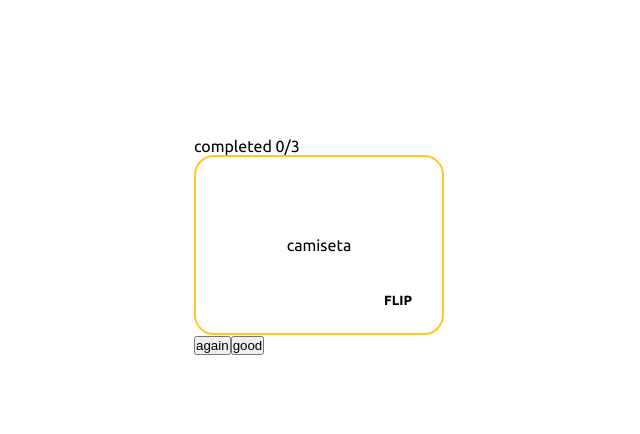
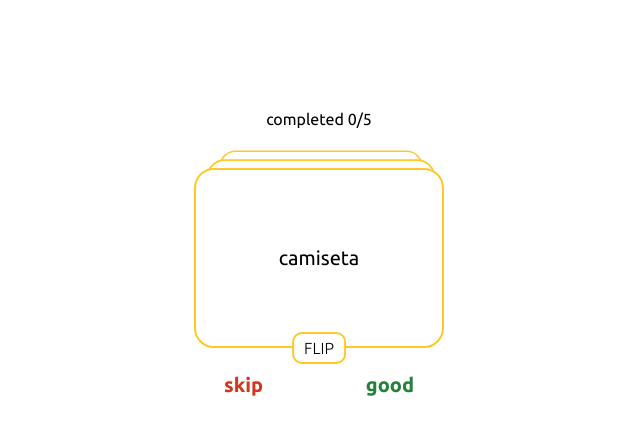
Before and after one commit to lisekesil/flashcards, a React (Create React App) app: page / in a window 1280 px wide. Shown: the part 154-588 px from the top of the page, without its empty margins (321-961 px from the left). Built offline with nearby package versions, Linux system fonts and the light colour scheme.

Commit message:
improve animation and add checking if finished

```diff
--- a/src/App.js
+++ b/src/App.js
@@ -1,10 +1,12 @@
-import Flashcards from './Flashcards';
+import Flashcards from './components/Flashcards';
+import Navbar from './components/Navbar';
 
 function App() {
     return (
         <div className="App">
             <h1 className="logo">Flashcards</h1>
             <Flashcards />
+            <Navbar />
         </div>
     );
 }
--- a/src/Flashcards.css
+++ /dev/null
@@ -1,82 +0,0 @@
-.content {
-    position: absolute;
-    top: 50%;
-    left: 50%;
-    transform: translate(-50%, -50%);
-}
-
-/* .card-container {
-    width: 320px;
-    height: 200px;
-    background: none;
-} */
-
-.card {
-    position: relative;
-    /*
-
-    top: 0;
-    left: 0; */
-    width: 250px;
-    height: 180px;
-    background: none;
-    /* width: 100%;
-    height: 100%; */
-    border-radius: 10px;
-    transform-style: preserve-3d;
-    transition: all 0.5s ease;
-}
-
-.card__flip {
-    transform: rotateX(180deg);
-}
-
-.card__flip-btn {
-    position: absolute;
-    bottom: 20px;
-    right: 20px;
-    padding: 5px 10px;
-    background: transparent;
-    font-family: inherit;
-    font-weight: 700;
-    border: none;
-    cursor: pointer;
-}
-
-.card__front {
-    position: absolute;
-    top: 0;
-    left: 0;
-    width: 100%;
-    height: 100%;
-
-    display: flex;
-    justify-content: center;
-    align-items: center;
-
-    backface-visibility: hidden;
-    overflow: hidden;
-    border: 2px solid #ffc728;
-    border-radius: 20px;
-    color: #000;
-}
-
-.card__back {
-    position: absolute;
-    top: 0;
-    left: 0;
-    width: 100%;
-    height: 100%;
-
-    display: flex;
-    justify-content: center;
-    align-items: center;
-
-    backface-visibility: hidden;
-    overflow: hidden;
-    background: #ffc728;
-    color: #000;
-    border: 2px solid #f0f0f0;
-    border-radius: 20px;
-    transform: rotateX(180deg);
-}
--- a/src/Flashcards.js
+++ /dev/null
@@ -1,92 +0,0 @@
-import { useState } from 'react';
-import './Flashcards.css';
-
-const flashcards = [
-    {
-        id: 1,
-        question: 'camiseta',
-        answer: 'koszulka',
-    },
-    {
-        id: 2,
-        question: 'lavar',
-        answer: 'myć',
-    },
-    {
-        id: 3,
-        question: 'limpiar',
-        answer: 'sprzątać',
-    },
-];
-
-const Flashcards = () => {
-    const [currentCard, setCurrentCard] = useState(0);
-    const [completed, setCompleted] = useState(0);
-    const [deck, setDeck] = useState(flashcards);
-
-    const handleShowAnswer = (e) => {
-        //e.target.parentElement.firstChild.innerHTML = answer;
-        // e.target.parentElement.childNodes[0].classList.toggle('hide');
-        // e.target.parentElement.childNodes[1].classList.toggle('hide');
-        e.target.parentElement.parentElement.classList.toggle('card__flip');
-    };
-
-    const handleGoodClick = () => {
-        document.querySelector('.card').classList.remove('card__flip');
-
-        const newDeck = [...deck];
-        newDeck.splice(currentCard, 1);
-
-        // setCurrentCard(currentCard + 1);
-        setCompleted(completed + 1);
-        setDeck(newDeck);
-    };
-
-    const handleAgainClick = () => {
-        document.querySelector('.card').classList.remove('card__flip');
-
-        const newDeck = [...deck];
-        newDeck.push(deck[currentCard]);
-        newDeck.splice(currentCard, 1);
-        console.log(newDeck);
-        //setCurrentCard(currentCard + 1);
-        setDeck(newDeck);
-    };
-
-    return (
-        <div className="content">
-            <p>
-                completed {completed}/{flashcards.length}
-            </p>
-            {deck[currentCard] && (
-                // <div className="card-container">
-                <div className="card">
-                    <div className="card__front">
-                        <p>{deck[currentCard].question}</p>
-                        <button className="card__flip-btn" onClick={(e) => handleShowAnswer(e)}>
-                            FLIP
-                        </button>
-                    </div>
-                    <div className="card__back">
-                        <p>{deck[currentCard].answer}</p>
-                        <button className="card__flip-btn" onClick={(e) => handleShowAnswer(e)}>
-                            FLIP
-                        </button>
-                    </div>
-                </div>
-                // </div>
-            )}
-            {/* {flashcards.map((f) => (
-                <div key={f.id}>
-                    <p>{f.question}</p>
-                    <p className="hide">{f.answer}</p>
-                    <button onClick={(e) => handleShowAnswer(e)}>show answer</button>
-                </div>
-            ))} */}
-            <button onClick={handleAgainClick}>again</button>
-            <button onClick={handleGoodClick}>good</button>
-        </div>
-    );
-};
-
-export default Flashcards;
--- /dev/null
+++ b/src/components/Flashcard.css
@@ -0,0 +1,90 @@
+.card-container {
+    position: relative;
+    width: 250px;
+    height: 180px;
+}
+
+.card-container::after,
+.card-container::before {
+    position: absolute;
+    content: '';
+    overflow: hidden;
+    width: 100%;
+    height: 100%;
+    border: 2px solid #ffc728;
+    border-radius: 20px;
+    background-color: #fff;
+}
+
+.card-container::before {
+    top: -10%;
+    transform: scale(0.9);
+    z-index: -99;
+}
+.card-container::after {
+    top: -20%;
+    transform: scale(0.8);
+    z-index: -999;
+}
+
+.card {
+    position: relative;
+
+    width: 100%;
+    height: 100%;
+    background: none;
+    border-radius: 10px;
+    transform-style: preserve-3d;
+    transition: all 0.5s ease;
+}
+
+.card__flip {
+    transform: rotateX(180deg);
+}
+
+.card__flip-btn {
+    position: absolute;
+    bottom: -16px;
+    left: 50%;
+    transform: translateX(-50%);
+    padding: 5px 10px;
+    background: #fff;
+    font-size: 16px;
+    font-family: inherit;
+    font-weight: 300;
+    border: 2px solid #ffc728;
+    border-radius: 10px;
+    cursor: pointer;
+    outline: none;
+}
+
+.card__front,
+.card__back {
+    position: absolute;
+    top: 0;
+    left: 0;
+    width: 100%;
+    height: 100%;
+
+    display: flex;
+    justify-content: center;
+    align-items: center;
+
+    backface-visibility: hidden;
+    overflow: hidden;
+    border-radius: 20px;
+    color: #000;
+    font-size: 20px;
+    padding: 20px;
+}
+
+.card__front {
+    background-color: #fff;
+    border: 2px solid #ffc728;
+}
+
+.card__back {
+    background: #ffc728;
+    border: 2px solid #f0f0f0;
+    transform: rotateX(180deg);
+}
--- /dev/null
+++ b/src/components/Flashcard.js
@@ -0,0 +1,25 @@
+import './Flashcard.css';
+
+const Flashcard = ({ card, handleFlipCard }) => {
+    return (
+        <div>
+            {card && (
+                <div className="card-container">
+                    <div className="card">
+                        <div className="card__front">
+                            <p>{card.question}</p>
+                        </div>
+                        <div className="card__back">
+                            <p className="answer">{card.answer}</p>
+                        </div>
+                    </div>
+                    <button className="card__flip-btn" onClick={handleFlipCard}>
+                        FLIP
+                    </button>
+                </div>
+            )}
+        </div>
+    );
+};
+
+export default Flashcard;
--- /dev/null
+++ b/src/components/Flashcards.css
@@ -0,0 +1,43 @@
+.content {
+    position: absolute;
+    top: 50%;
+    left: 50%;
+    transform: translate(-50%, -50%);
+
+    display: flex;
+    flex-direction: column;
+    align-items: center;
+}
+
+.completed {
+    margin: 40px;
+}
+
+.buttons {
+    width: 100%;
+    display: flex;
+    justify-content: space-between;
+}
+
+.btn {
+    font-family: inherit;
+    padding: 5px 10px;
+    margin: 20px;
+    border: none;
+    background-color: transparent;
+    cursor: pointer;
+    font-weight: 700;
+    font-size: 20px;
+}
+
+.btn:disabled {
+    opacity: 0.6;
+}
+
+.btn--skip {
+    color: #cf3721;
+}
+
+.btn--good {
+    color: #258039;
+}
--- /dev/null
+++ b/src/components/Flashcards.js
@@ -0,0 +1,93 @@
+import { useState } from 'react';
+import Flashcard from './Flashcard';
+import './Flashcards.css';
+
+const flashcards = [
+    {
+        id: 1,
+        question: 'camiseta',
+        answer: 'koszulka',
+    },
+    {
+        id: 2,
+        question: 'lavar',
+        answer: 'myć',
+    },
+    {
+        id: 3,
+        question: 'limpiar',
+        answer: 'sprzątać',
+    },
+    {
+        id: 4,
+        question: 'perrito',
+        answer: 'piesek',
+    },
+    {
+        id: 5,
+        question: 'el gato',
+        answer: 'kot',
+    },
+];
+
+const Flashcards = () => {
+    const [currentCard, setCurrentCard] = useState(0);
+    const [completed, setCompleted] = useState(0);
+    const [deck, setDeck] = useState(flashcards);
+    const [deckLength, setDeckLength] = useState(deck.length);
+
+    const handleFlipCard = () => {
+        document.querySelector('.answer').classList.remove('hide');
+        document.querySelector('.card').classList.toggle('card__flip');
+
+        document.querySelectorAll('.btn').forEach((btn) => (btn.disabled = false));
+    };
+
+    const handleGoodClick = () => {
+        document.querySelector('.answer').classList.add('hide');
+        document.querySelector('.card').classList.remove('card__flip');
+        document.querySelectorAll('.btn').forEach((btn) => (btn.disabled = true));
+
+        const newDeck = [...deck];
+        newDeck.splice(currentCard, 1);
+        setCompleted(completed + 1);
+        setDeck(newDeck);
+    };
+
+    const handleSkipClick = () => {
+        document.querySelector('.answer').classList.add('hide');
+        document.querySelector('.card').classList.remove('card__flip');
+        document.querySelectorAll('.btn').forEach((btn) => (btn.disabled = true));
+
+        const newDeck = [...deck];
+        newDeck.push(deck[currentCard]);
+        newDeck.splice(currentCard, 1);
+        setDeck(newDeck);
+    };
+
+    return (
+        <div className="content">
+            <p className="completed">
+                completed {completed}/{deckLength}
+            </p>
+            {deck[currentCard] && (
+                <Flashcard card={deck[currentCard]} handleFlipCard={handleFlipCard} />
+            )}
+
+            {completed === deckLength ? (
+                <div>GRATULACJE</div>
+            ) : (
+                <div className="buttons">
+                    <button className="btn btn--skip" onClick={handleSkipClick}>
+                        skip
+                    </button>
+                    <button className="btn btn--good" onClick={handleGoodClick}>
+                        good
+                    </button>
+                </div>
+            )}
+        </div>
+    );
+};
+
+export default Flashcards;
```
